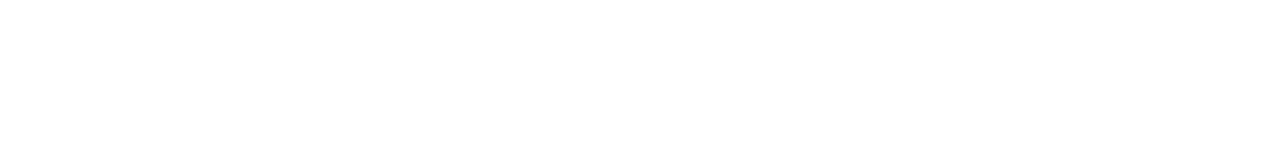
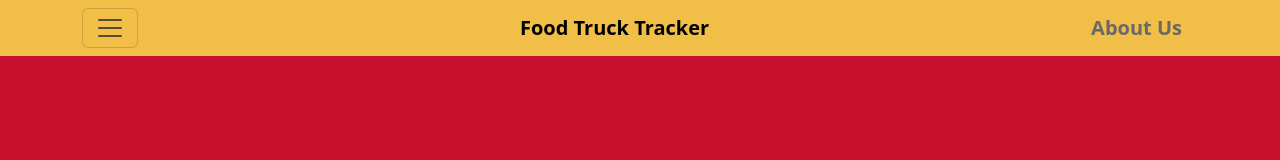
Before and after one commit to Cjshep215/SE319MidtermProject, a plain HTML site: page index.html in a window 1280 px wide. Drawn offline with nearby package versions, Linux system fonts and the light colour scheme.

Commit message:
Started index.html also one change to trucks .html (fixed logo location)

```diff
--- a/index.html
+++ b/index.html
@@ -1,5 +1,6 @@
 <!DOCTYPE html>
 <html lang="en">
+
 <head>
     <meta charset="UTF-8">
     <meta name="viewport" content="width=device-width, initial-scale=1.0">
@@ -10,13 +11,55 @@
         crossorigin="anonymous"></script>
     <title>ISU Food Truck Tracker</title>
 </head>
-<body>
+
+<body  style = "background-color: #C8102E;">
     <!-- Nav bar -->
+    <header>
+        <!-- deleted  shadow-sm and bg-dark and navbar-dark-->
+        <div class="navbar" style="background-color: #F1BE48;">
+            <div class="container">
+                <!-- sidebar -->
+                <button class="navbar-toggler" type="button" data-bs-toggle="collapse" data-bs-target="#navbarHeader"
+                    aria-controls="navbarHeader" aria-expanded="false" aria-label="Toggle navigation">
+                    <span class="navbar-toggler-icon"></span>
+                </button>
+                <strong><p class="navbar-brand d-flex align-items-center" style = "margin: 0px;  color: black;">Food Truck Tracker</p></strong>
+                <!-- link to about us page -->
+                <a href="#" class="navbar-brand d-flex align-items-center">
+                    <link href = "aboutUs.html"><strong  style = "color: dimgray;">About Us</strong></link>
+                </a>
 
+            </div>
+        </div>
+        <!-- <div class="collapse text-bg-dark" id="navbarHeader">
+            <div class="container">
+                <div class="row">
+                    <div class="col-sm-8 col-md-7 py-4">
+                        <h4>About</h4>
+                        <p class="text-body-secondary">Add some information about the album below, the author, or any
+                            other background context. Make it a few sentences long so folks can pick up some informative
+                            tidbits. Then, link them off to some social networking sites or contact information.</p>
+                    </div>
+                    <div class="col-sm-4 offset-md-1 py-4">
+                        <h4>Contact</h4>
+                        <ul class="list-unstyled">
+                            <li><a href="#" class="text-white">Follow on Twitter</a></li>
+                            <li><a href="#" class="text-white">Like on Facebook</a></li>
+                            <li><a href="#" class="text-white">Email me</a></li>
+                        </ul>
+                    </div>
+                </div>
+            </div>
+        </div> -->
+    </header>
     <!-- Main div -->
-        <!-- Filter div -->
-        <!-- List of trucks -->
+    <div>
+
+    </div>
+    <!-- Filter div -->
+    <!-- List of trucks -->
 
     <!-- Footer -->
 </body>
+
 </html>
```
Also changed, not shown: Trucks.html (+1 -1 lines).
